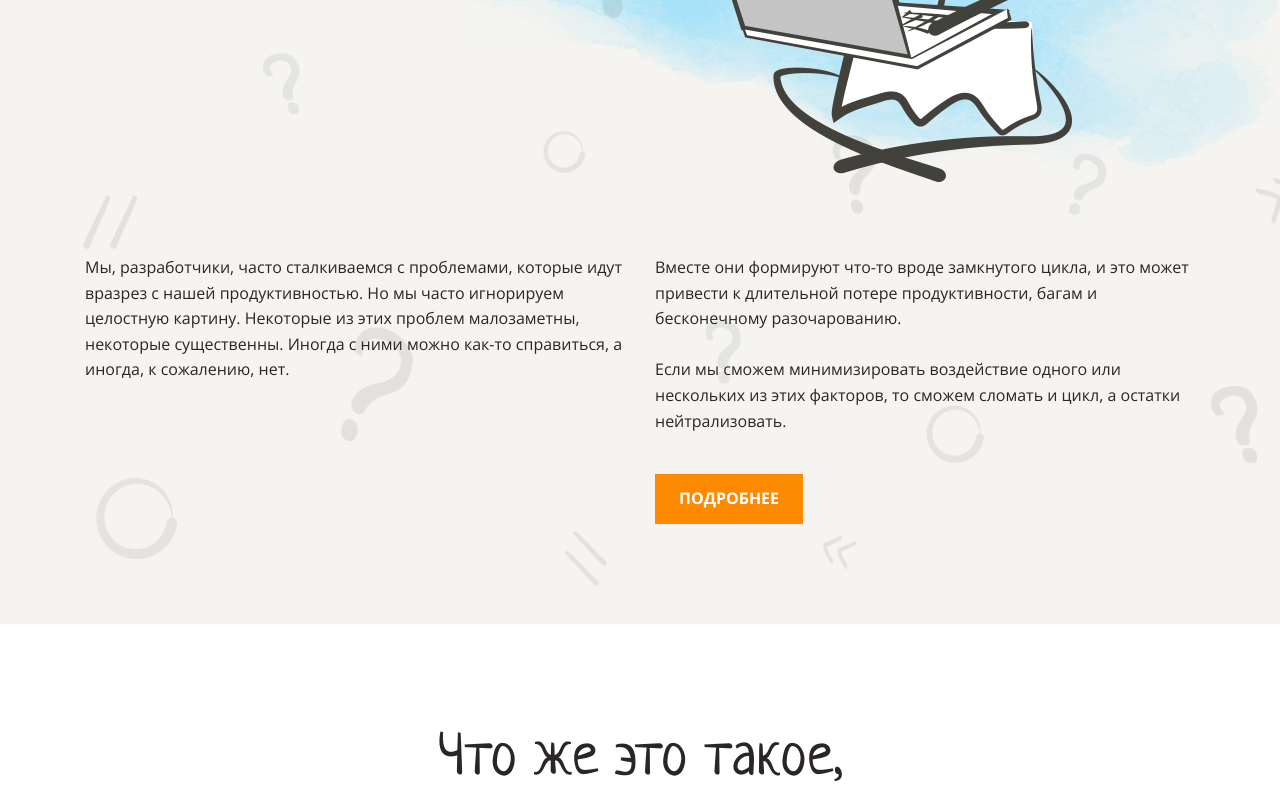
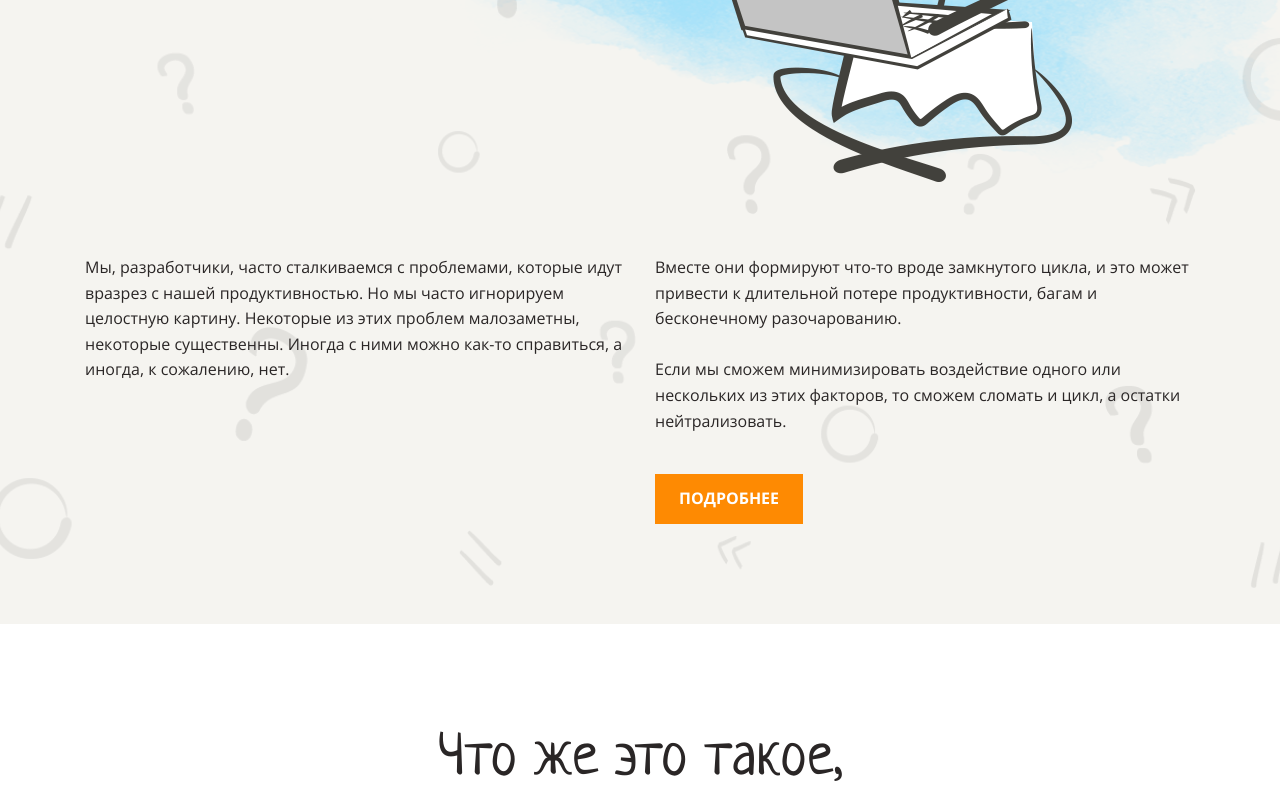
Before and after one commit to Zithen/layout-designer-project-58, a website: page src/index.html in a window 1280 px wide. Shown: the part 370-1167 px from the top of the page. Drawn offline with Linux system fonts and the light colour scheme.

Commit message:
Fix minor issues 1st page

```diff
--- a/src/styles/style.css
+++ b/src/styles/style.css
@@ -161,14 +161,14 @@ h3 {
 
 .bg-image::before {
   position: absolute;
-	top: 0;
-	left: 0;
+	bottom: 0;
   width: 100%;
   height: 100%;
 
   background-image: url('../styles/images/background.png');
   background-repeat: no-repeat;
   background-size: cover;
+	background-position: center;
 
   opacity: 0.1;
 
```
